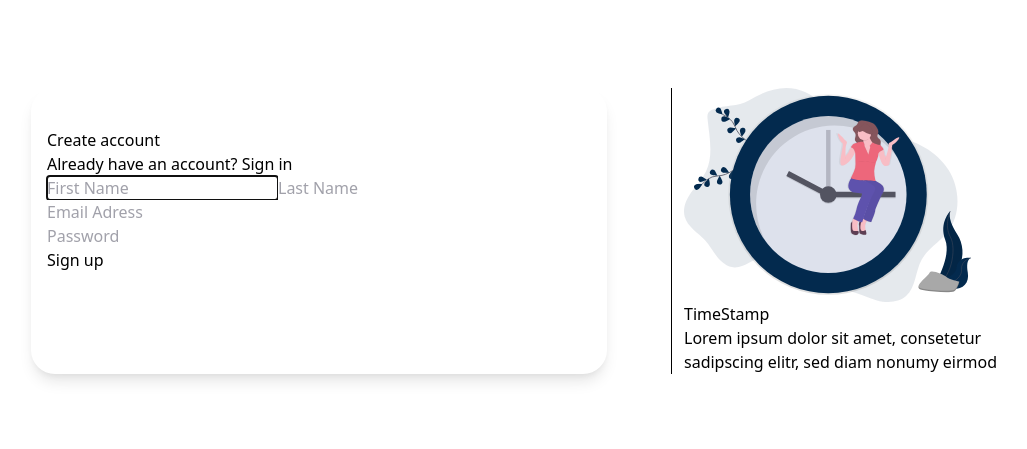
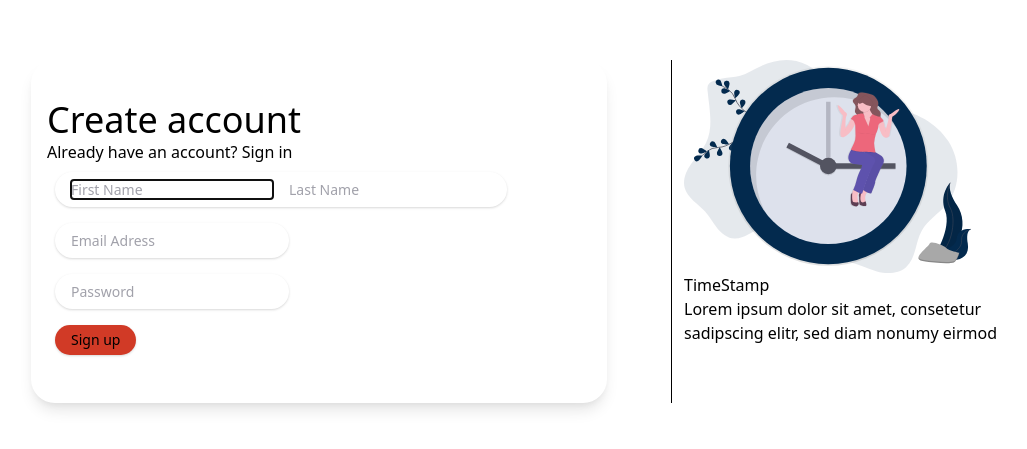
Before and after one commit to BrackoGregor/timetracker_praksa, a Vue app in the folder web/: page /register in a window 1280 px wide. Shown: the part 169-618 px from the top of the page, without its empty margins (1-1028 px from the left). Built offline with nearby package versions, Linux system fonts and the light colour scheme.

Commit message:
Added some design for buttons and divs

```diff
--- a/web/src/views/Register.vue
+++ b/web/src/views/Register.vue
@@ -1,24 +1,78 @@
 <template>
-  <div class="min-h-screen bg-gray-100 py-6 flex flex-col justify-center sm:py-12">
+  <div class="min-h-screen py-6 flex flex-col justify-center sm:py-12">
     <div class="grid grid-cols-2 divide-x">
       <div class="relative px-4 py-10 bg-white shadow-lg sm:rounded-3xl mx-8">
-      <div><h1>Create account</h1></div>
+        <div><h1 class="text-4xl">Create account</h1></div>
         <div>
           <h1>Already have an account? <a href="/login">Sign in</a></h1>
         </div>
         <div>
           <div>
-          <input type="text" placeholder="First Name" required autofocus />
-          <input type="text" class="form-control" placeholder="Last Name" required autofocus />
+            <div class="p-2">
+              <div
+                class="inline-flex items-center bg-white leading-none rounded-full p-2 shadow text-teal text-sm"
+              >
+                <span class="inline-flex px-2">
+                  <input
+                    type="text"
+                    placeholder="First Name"
+                    required
+                    autofocus
+                  />
+                </span>
+                <span class="inline-flex px-2">
+                  <input
+                    type="text"
+                    class="form-control"
+                    placeholder="Last Name"
+                    required
+                    autofocus
+                  />
+                </span>
               </div>
-        <div>
-          <input type="email" class="form-control" placeholder="Email Adress" required autofocus/>
             </div>
-        <div>
-          <input type="password" class="form-control" placeholder="Password" minlength="8" required />
           </div>
-        <div>
-          <button type="submit">Sign up</button>
+
+          <div class="p-2">
+            <div
+              class="inline-flex items-center bg-white leading-none rounded-full p-2 shadow text-teal text-sm"
+            >
+              <span class="inline-flex px-2">
+                <input
+                  type="email"
+                  class="form-control"
+                  placeholder="Email Adress"
+                  required
+                  autofocus
+                />
+              </span>
+            </div>
+          </div>
+
+          <div class="p-2">
+            <div
+              class="inline-flex items-center bg-white leading-none rounded-full p-2 shadow text-teal text-sm"
+            >
+              <span class="inline-flex px-2">
+                <input
+                  type="password"
+                  class="form-control"
+                  placeholder="Password"
+                  minlength="8"
+                  required
+                />
+              </span>
+            </div>
+          </div>
+
+          <div class="p-2">
+            <div
+              class="bg-red inline-flex items-center leading-none rounded-full p-2 text-white shadow text-sm"
+            >
+              <span class="inline-flex px-2">
+                <button type="submit" class="text-white">Sign up</button>
+              </span>
+            </div>
           </div>
         </div>
       </div>
@@ -30,12 +84,14 @@
           <h1>TimeStamp</h1>
         </div>
         <div>
-        <p>Lorem ipsum dolor sit amet, consetetur sadipscing elitr, sed diam nonumy eirmod</p>
+          <p>
+            Lorem ipsum dolor sit amet, consetetur sadipscing elitr, sed diam
+            nonumy eirmod
+          </p>
         </div>
       </div>
     </div>
   </div>
-
 </template>
 
 <script>
```
Lines whose indentation alone changed are shown as unchanged.
